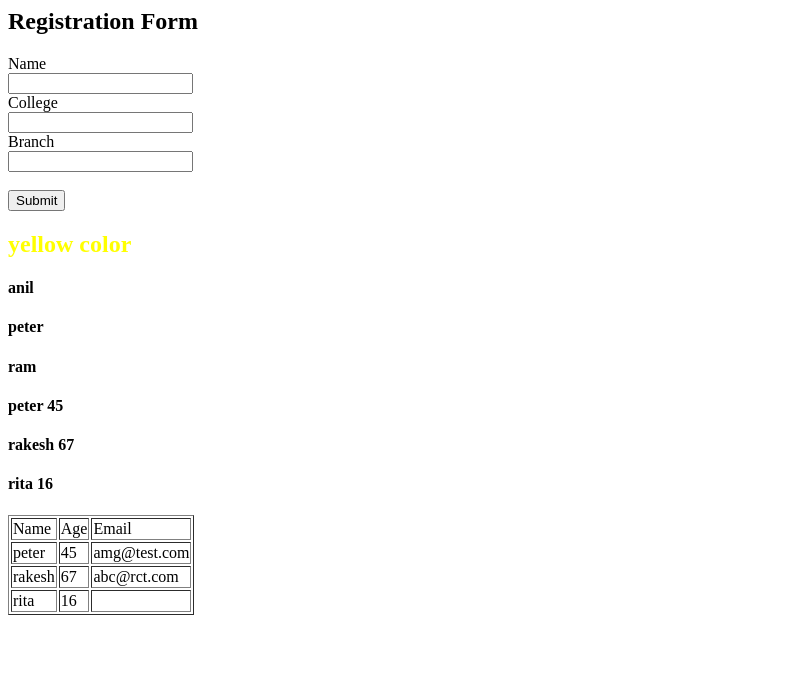
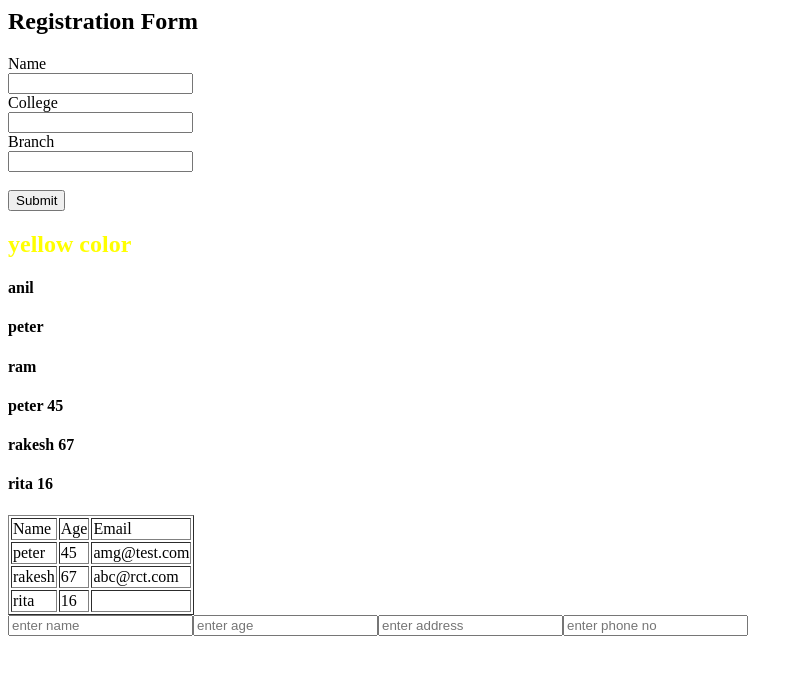
Before and after one commit to Damini613/angular-ivy-jmzkph, an Angular app: page / in a window 1280 px wide. Shown: the top 674 px of the page, without its empty margins (0-803 px from the left). Built offline with nearby package versions, Linux system fonts and the light colour scheme.

Commit message:
2 files modified

```diff
--- a/src/app/app.component.html
+++ b/src/app/app.component.html
@@ -65,3 +65,12 @@ Branch <br /><input type="text" #branch /> <br />
     <td>{{item.email}}</td>
   </tr>
 </table>
+
+<!-- form making -->
+
+<form action="">
+  <input type="text" name="username" placeholder="enter name" />
+  <input type="text" name="age" placeholder="enter age" />
+  <input type="text" name="address" placeholder="enter address" />
+  <input type="text" name="phone no" placeholder="enter phone no" />
+</form>
```
Also changed, not shown: src/app/app.module.ts (+5 -5 lines).
